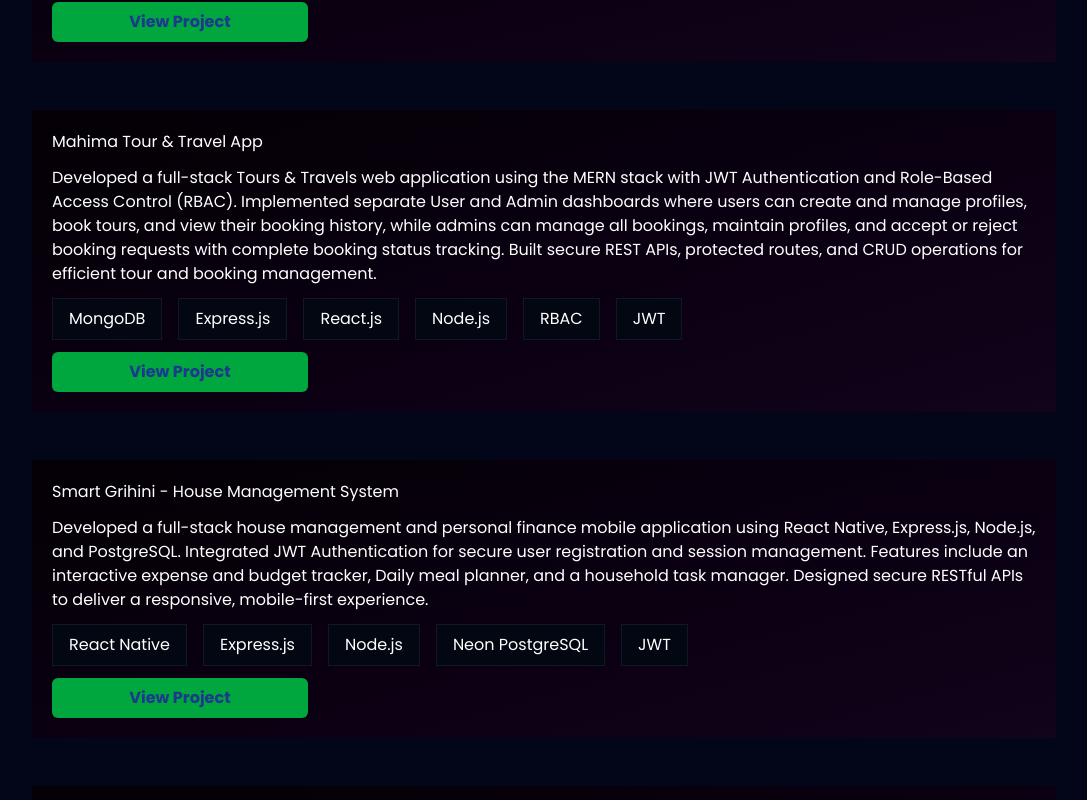
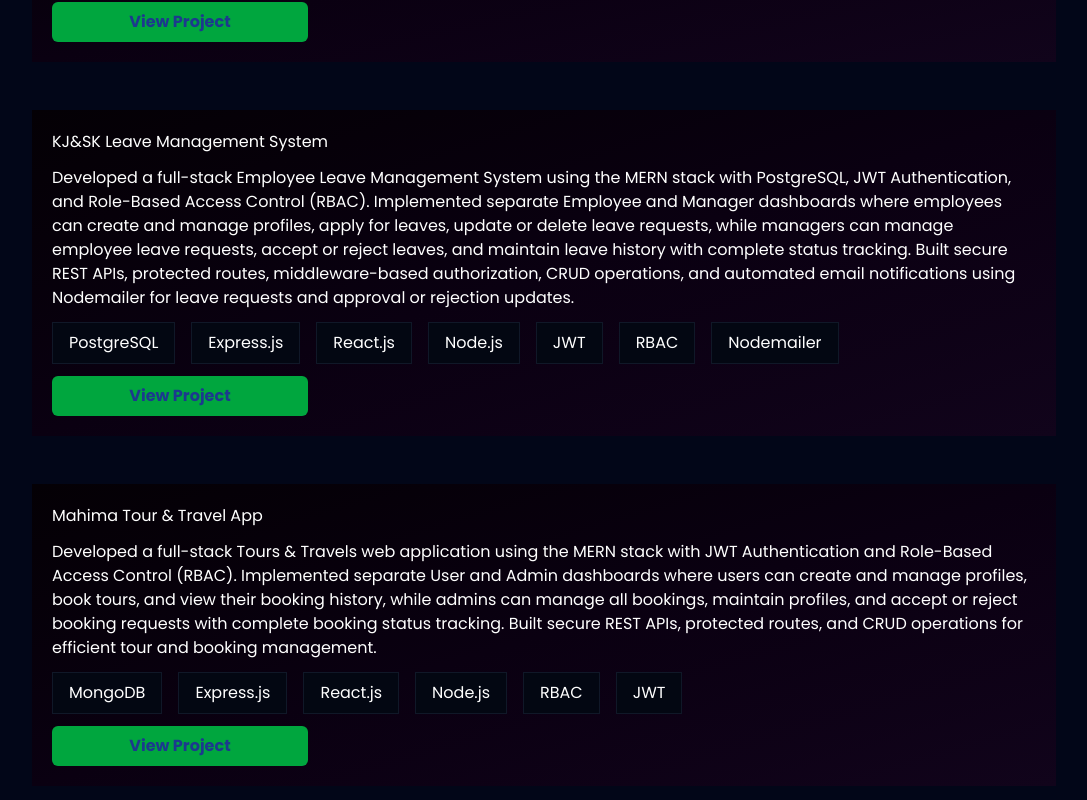
Before and after one commit to skpahadi-devfolio/sandeepkohlisk-Portfolio-website, a React (Vite) app in the folder frontend/: page / in a window 1280 px wide. Shown: the part 2640-3440 px from the top of the page, without its empty margins (96-1183 px from the left). Built offline with nearby package versions, Linux system fonts and the light colour scheme; a web font is replaced by a local one.

Commit message:
Add New project in project section and update it every 1,2 month

```diff
--- a/frontend/src/Pages/Projects.jsx
+++ b/frontend/src/Pages/Projects.jsx
@@ -1,4 +1,3 @@
-import React from 'react'
 import { useState } from 'react'
 import ScaleIn from '../Animations/ScaleIn'
 
@@ -11,6 +10,12 @@ const Projects = () => {
       desc: "Built a modern, responsive portfolio using React and Tailwind CSS Implemented reusable components, clean UI, and smooth layout Showcases skills, projects, and contact information Focused on performance and mobile responsiveness",
       end: ["React", "Tailwind CSS", "Express.js"],
       Link: "https://sandeepkohlisk-portfolio-website.netlify.app/"
+    },
+    {
+      title: "KJ&SK Leave Management System",
+      desc: "Developed a full-stack Employee Leave Management System using the MERN stack with PostgreSQL, JWT Authentication, and Role-Based Access Control (RBAC). Implemented separate Employee and Manager dashboards where employees can create and manage profiles, apply for leaves, update or delete leave requests, while managers can manage employee leave requests, accept or reject leaves, and maintain leave history with complete status tracking. Built secure REST APIs, protected routes, middleware-based authorization, CRUD operations, and automated email notifications using Nodemailer for leave requests and approval or rejection updates.",
+      end: ["PostgreSQL", "Express.js", "React.js", "Node.js", "JWT", "RBAC", "Nodemailer"],
+      Link: "https://kj-sk-leave-management-system.netlify.app/"
     },
     {
       title: "Mahima Tour & Travel App",
```
Also changed, not shown: 1 other file (tests, documents, lock files or other folders).
